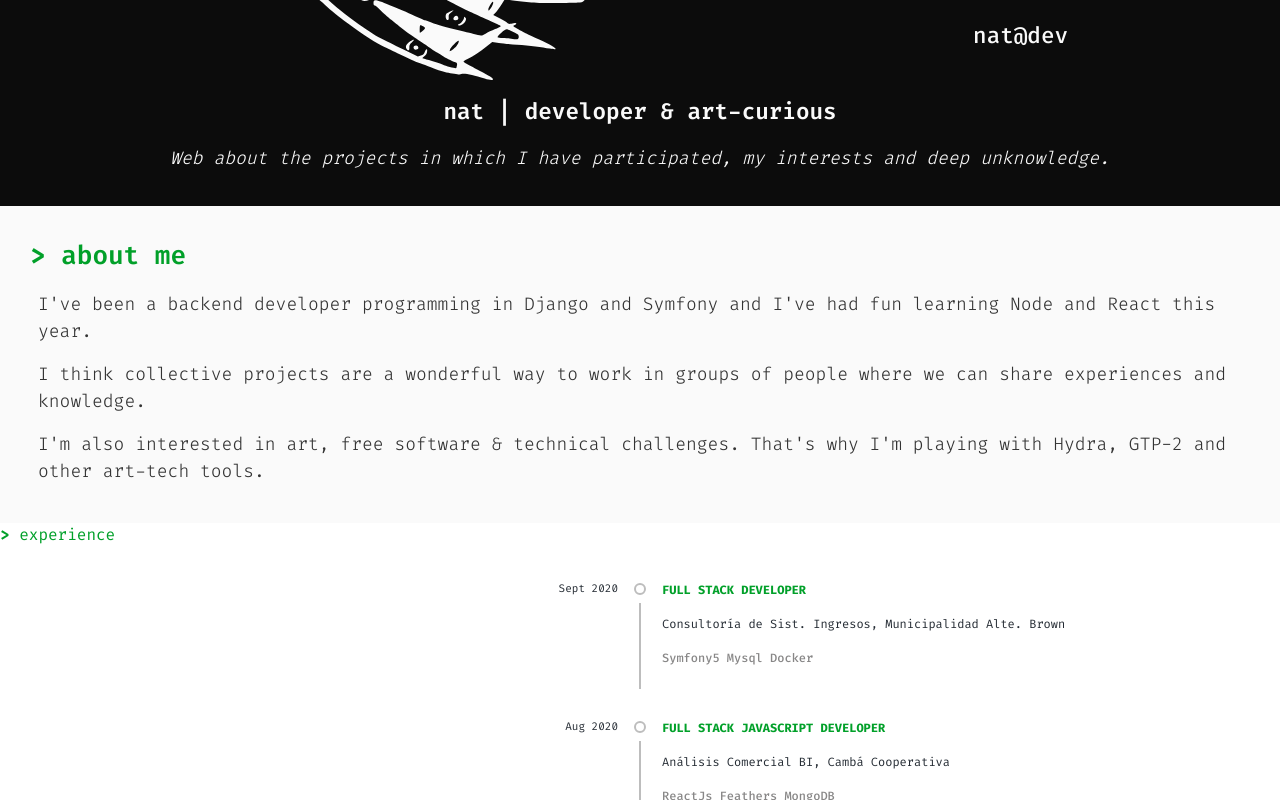
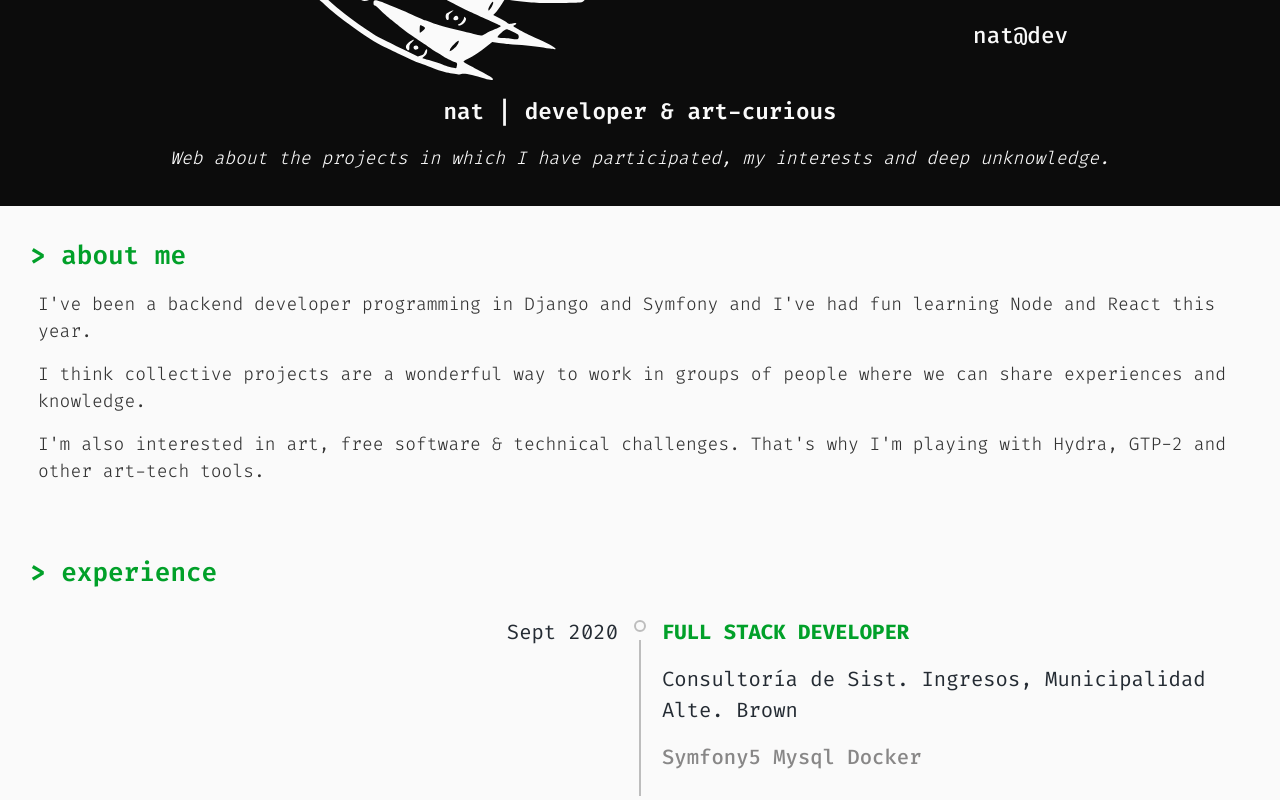
Before and after one commit to NataliaSuarez/NataliaSuarez.github.io, a React (Create React App) app: page / in a window 1280 px wide. Shown: the part 343-1143 px from the top of the page. Built offline with nearby package versions, Linux system fonts and the light colour scheme.

Commit message:
experience css was fixed

```diff
--- a/src/App.css
+++ b/src/App.css
@@ -22,7 +22,7 @@
   font-weight: 600;
 }
 .color-gray-dark {
-  color: #666666
+  color: #666666;
 }
 .color-green {
   color: #00b92e;
@@ -45,7 +45,7 @@
 .background-gray-1 {
   background: #333;
 }
-.background-gray-shadow {
+.background-shadow:hover{
   background: radial-gradient(circle, rgb(236, 235, 235) 0%, rgba(250,250,250,1) 100%);
 }
 
@@ -79,13 +79,6 @@
 }
 .exp-item {
   font-weight: 300;
-  font-size: calc(7px + 1.7vmin);
-}
-.exp-item-2 {
-  font-weight: 500;
-  font-size: calc(7px + 1.7vmin);
-}
-.exp-item-3{
   font-size: calc(7px + 1.7vmin);
 }
 /* Font-size properties*/
@@ -212,9 +205,6 @@
   text-align: left;
 }
 
-.exp-card:hover{
-  background: radial-gradient(circle, rgb(236, 235, 235) 0%, rgba(250,250,250,1) 100%);
-}
 .aling-centered {
   align-self: flex-end !important;
 }
--- a/src/Experience.js
+++ b/src/Experience.js
@@ -13,9 +13,9 @@ import './App.css';
 
 function Experience() {
   return (
-    <div className="App-body header-elem-box">
-      <div className="header-elem-box">
-        <p className="title color-green-2">
+    <div className="background-white column justify-start fz-5 color-gray-dark padding-v-small">
+      <div className="padding-vmin-v-small justify-s-between">
+        <p className="without-margin strong-1-text padding-b-small color-green-2">
           <strong>&gt;</strong> experience
         </p>
         <Timeline align="alternate">
@@ -24,25 +24,25 @@ function Experience() {
               return (
                 <Accordion key={e.id}>
                   <AccordionSummary>
-                    <TimelineItem className="exp-card">
+                    <TimelineItem className="background-shadow">
                       <TimelineOppositeContent>
-                        <p color="textSecondary" className="App-link exp-item-3 color-gray">{e.date}</p>
+                        <p color="textSecondary" className="fz-2 color-gray">{e.date}</p>
                       </TimelineOppositeContent>
                       <TimelineSeparator>
                         <TimelineDot variant="outlined"/>
                         <TimelineConnector />
                       </TimelineSeparator>
                       <TimelineContent>
-                        <p className="App-link color-green-2 exp-item-2"><strong>{e.position}</strong></p>
-                        <p className="App-link color-gray exp-item"><strong>{e.name}</strong></p>
-                        <p className="App-link color-gray-intermediate exp-item-2">
+                        <p className="color-green-2 fz-2 strong-text"><strong>{e.position}</strong></p>
+                        <p className="color-gray fz-2 light-300-text"><strong>{e.name}</strong></p>
+                        <p className="color-gray-intermediate fz-2 strong-text">
                           { e.tech.map(t=> <span key={t.toString()}> {t.toString()} </span>) }
                         </p>
                       </TimelineContent>
                     </TimelineItem>
                   </AccordionSummary>
                   <AccordionDetails>
-                    <p className="App-link color-gray exp-item">{e.data}</p>
+                    <p className="color-gray fz-2 light-300-text">{e.data}</p>
                   </AccordionDetails>
                 </Accordion>
             )})
```
